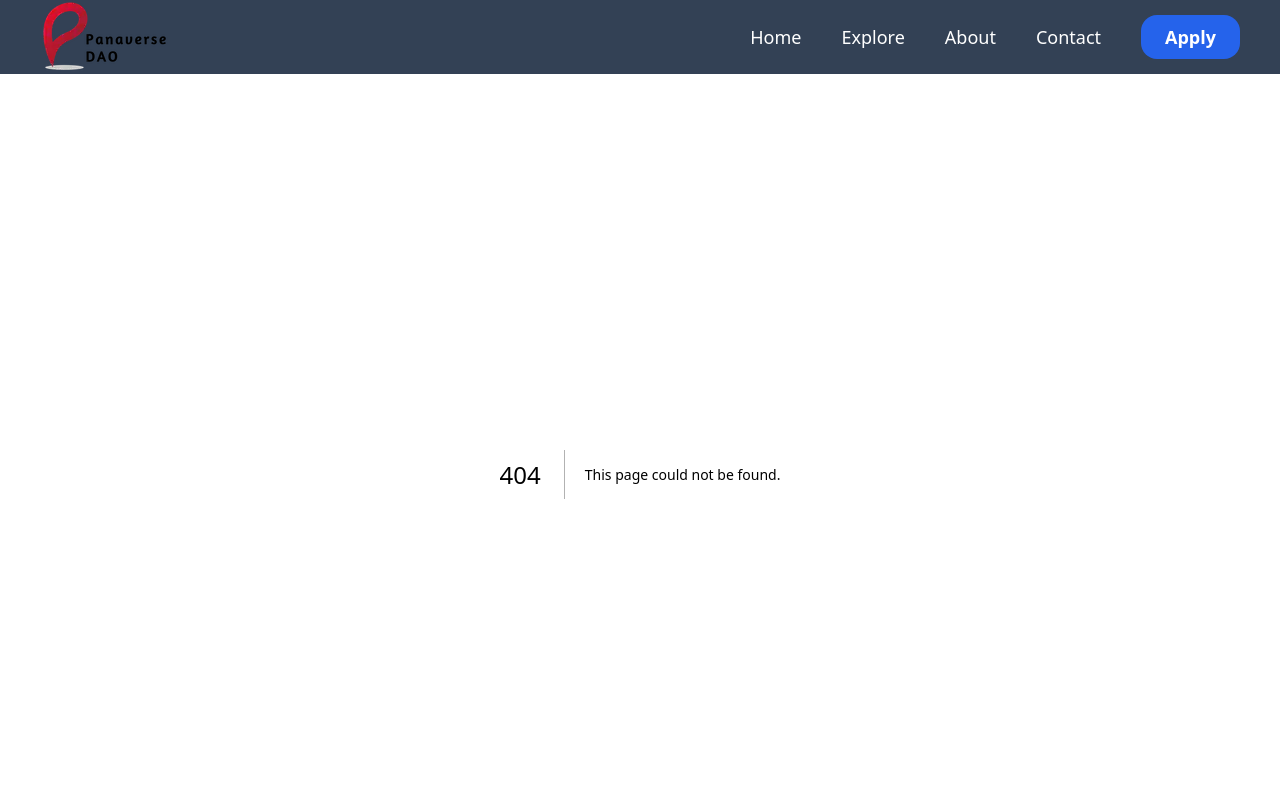
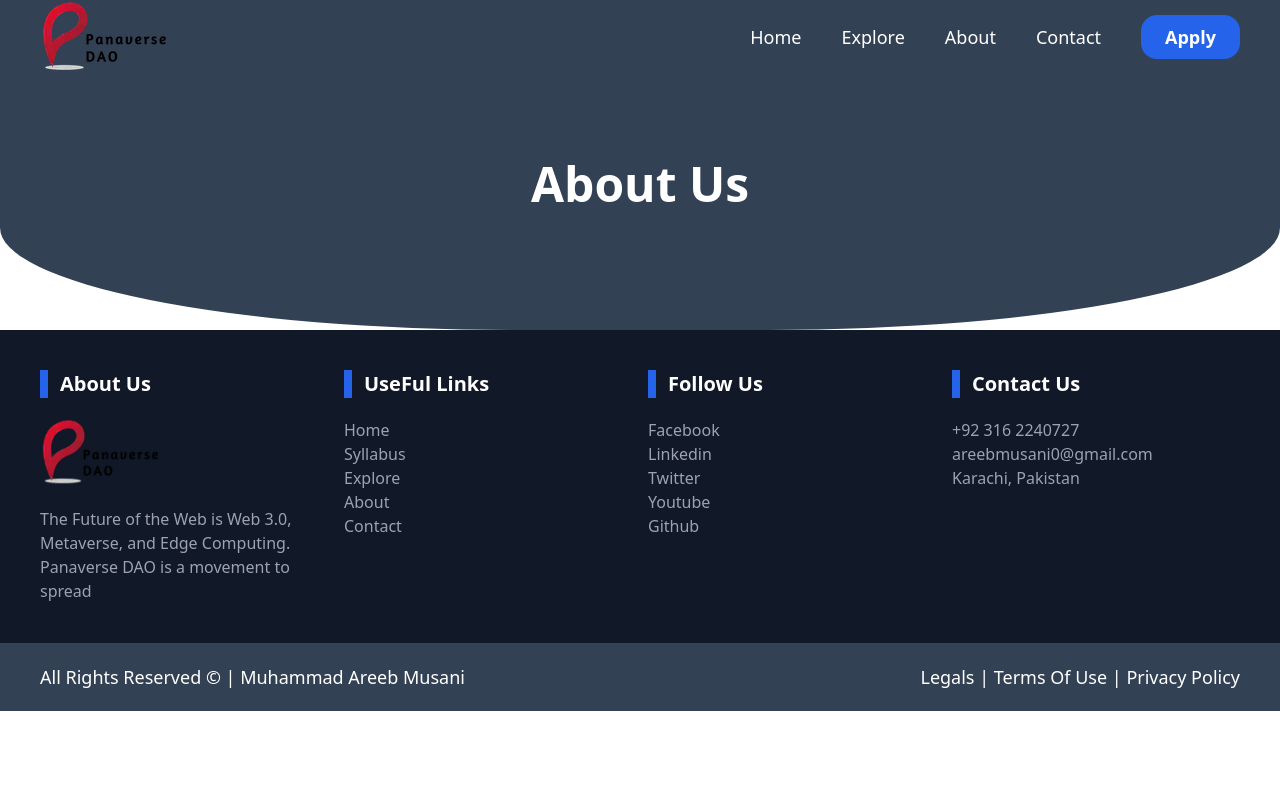
Before and after one commit to AreebMusani/panaverse-clone, a Next.js app: page /about in a window 1280 px wide. Before the commit this address had no page. Shown: the top 800 px of the page. Built offline with nearby package versions, Linux system fonts and the light colour scheme.

Commit message:
Creating About Page

```diff
--- /dev/null
+++ b/src/app/about/page.tsx
@@ -0,0 +1,13 @@
+import React from "react";
+
+const About = () => {
+    return(
+        <div className="">
+            <div className="bg-slate-700 h-64 bg-contain bg-fixed rounded-b-[40%] p-10">
+                <h1 className="text-white text-center font-bold text-5xl mt-10 leading-tight">About Us</h1>
+            </div>
+        </div>
+    )
+}
+
+export default About;
--- a/src/components/Header.tsx
+++ b/src/components/Header.tsx
@@ -8,9 +8,9 @@ const Header = () => {
     <div className="flex justify-between px-10 items-center bg-slate-700">
         <Image className="w-auto" src={"/images/Logo.webp"} width={150} height={150} alt={"web Logo"} />
         <ul className="sm:flex hidden text-white items-center space-x-4 md:space-x-10">
-            <li className="text-lg hover:scale-125 transition-all duration-300"><Link className="" href="#">Home</Link></li>
+            <li className="text-lg hover:scale-125 transition-all duration-300"><Link className="" href="/">Home</Link></li>
             <li className="text-lg hover:scale-125 transition-all duration-300"><Link className="" href="#">Explore</Link></li>
-            <li className="text-lg hover:scale-125 transition-all duration-300"><Link className="" href="#">About</Link></li>
+            <li className="text-lg hover:scale-125 transition-all duration-300"><Link className="" href="/about">About</Link></li>
             <li className="text-lg hover:scale-125 transition-all duration-300"><Link className="" href="#">Contact</Link></li>
             <button className="text-lg font-bold px-6 py-2 rounded-2xl bg-blue-600 hover:bg-blue-700">Apply</button>
         </ul>
```
